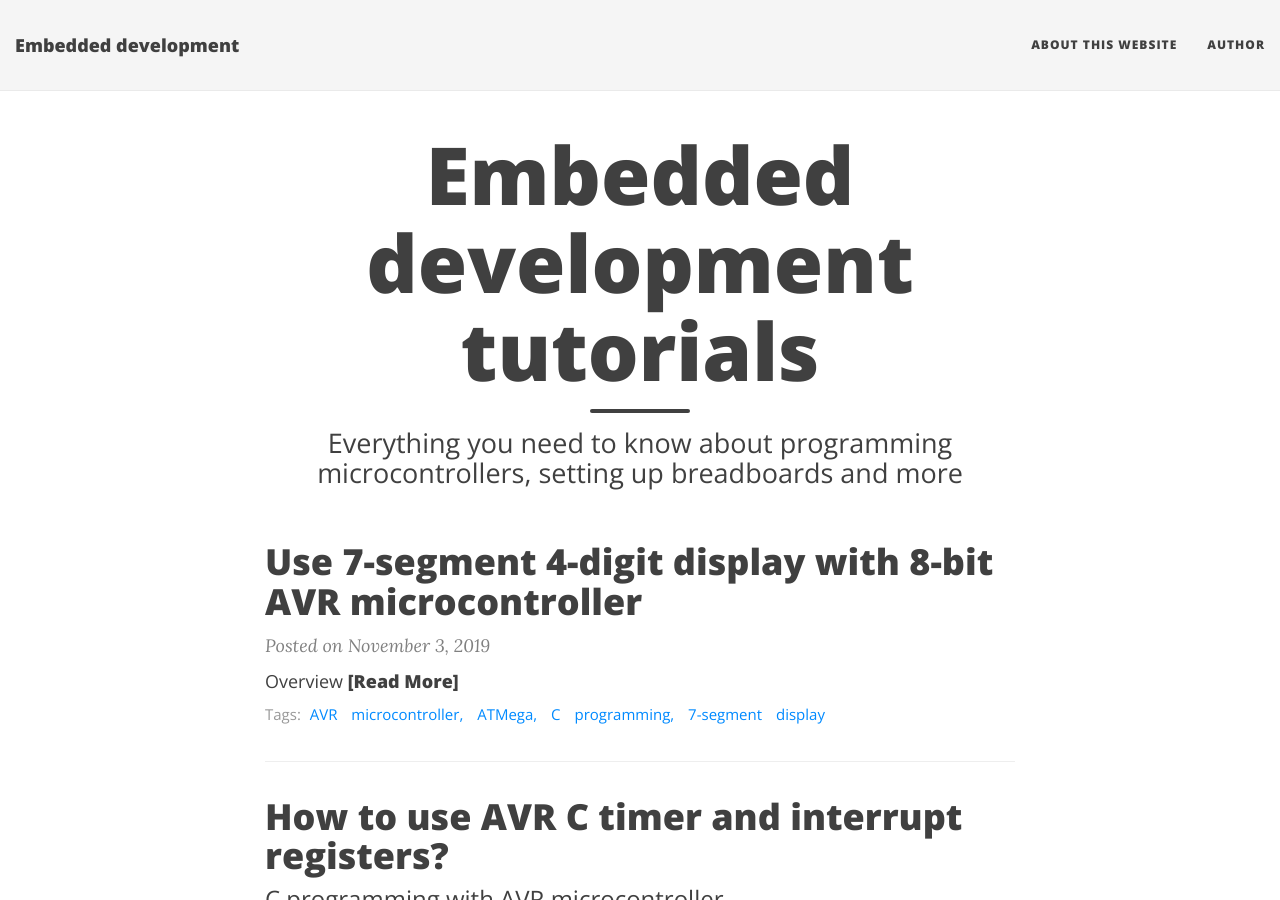
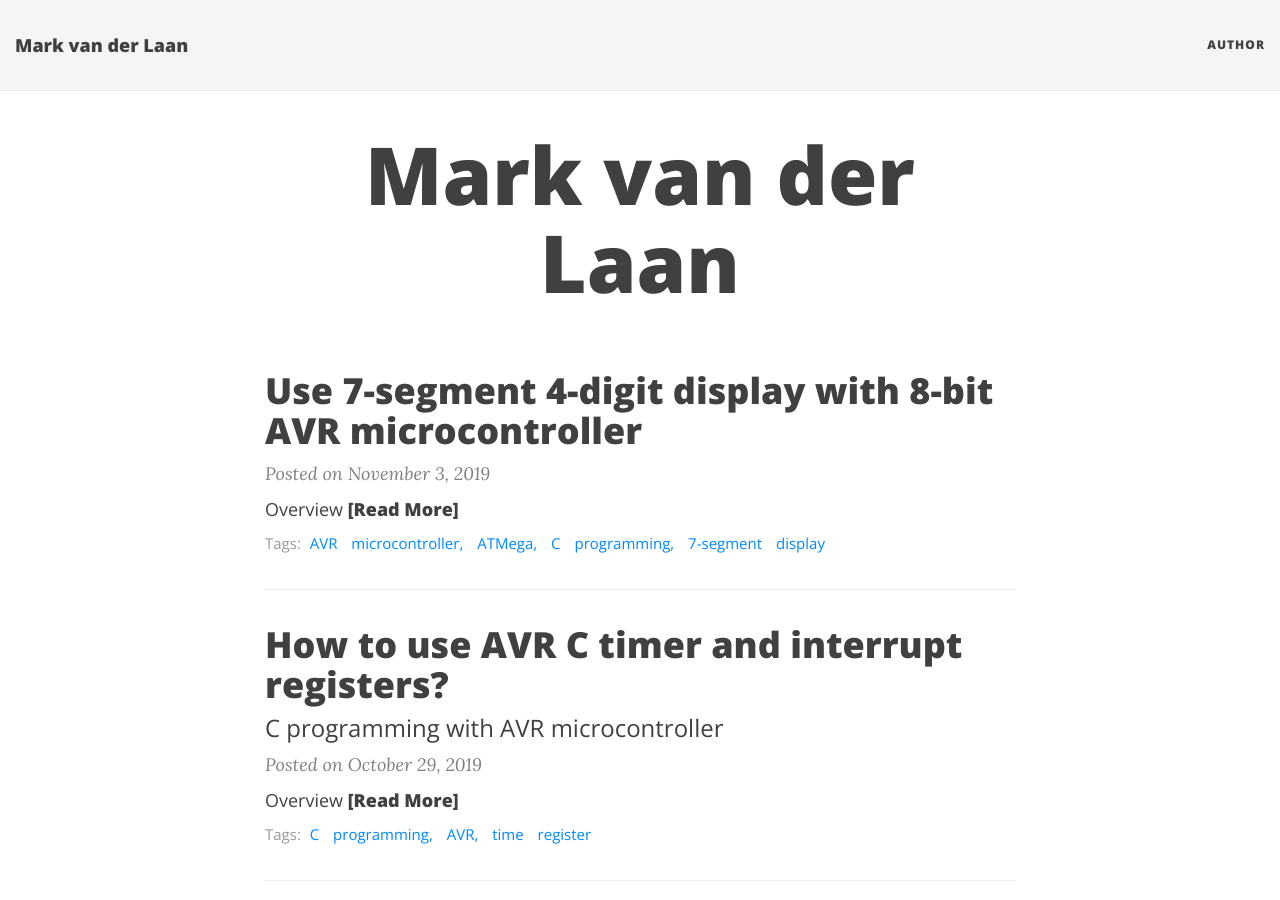
Before and after one commit to markvdlaan93/markvdlaan93.github.io, a Jekyll site: the page built from index.html, in a window 1280 px wide and 900 px high. Built offline with Jekyll 4.4.1, drawn with Linux system fonts in a browser that asks for light colours; nearby versions of some CDN libraries; the list of posts is cut into pages by our own code.

Commit message:
Rename website and remove aboutthiswebsite page

```diff
--- a/_config.yml
+++ b/_config.yml
@@ -1,10 +1,10 @@
 # --- General options --- #
 
 # Name of website
-title: Embedded development
+title: Mark van der Laan
 
 # Short description of your site
-description: Tutorials for embedded development
+description: Personal blog about programming
 
 # --- Local development options ---
 # If your website is hosted locally rather than on GitHub, then you need to uncomment the next two parameters to set the url and baseurl
@@ -20,7 +20,6 @@ description: Tutorials for embedded development
 
 # List of links in the navigation bar
 navbar-links:
-  About this website: "aboutthiswebsite"
   Author: "author"
 
 # Image to show in the navigation bar - image must be a square (width = height)
--- a/index.html
+++ b/index.html
@@ -1,7 +1,7 @@
 ---
 layout: page
-title: Embedded development tutorials
-subtitle: Everything you need to know about programming microcontrollers, setting up breadboards and more
+title: Mark van der Laan
+subtitle:
 use-site-title: true
 ---
 
```
Also changed, not shown: aboutthiswebsite.md (deleted, +0 -16 lines), 3 other files.
